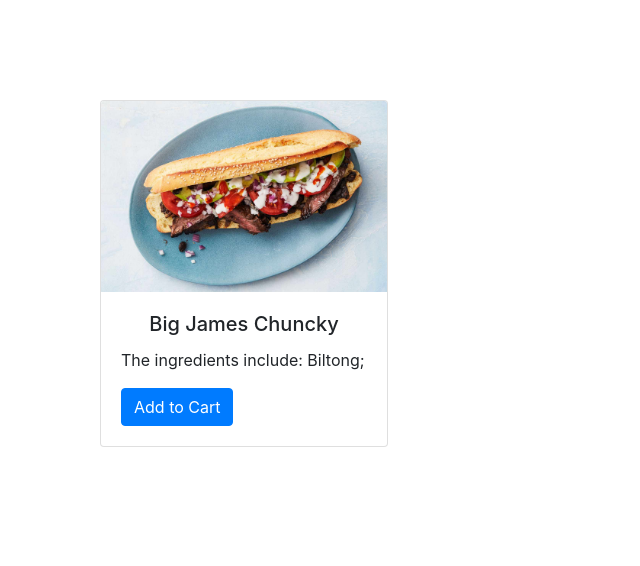
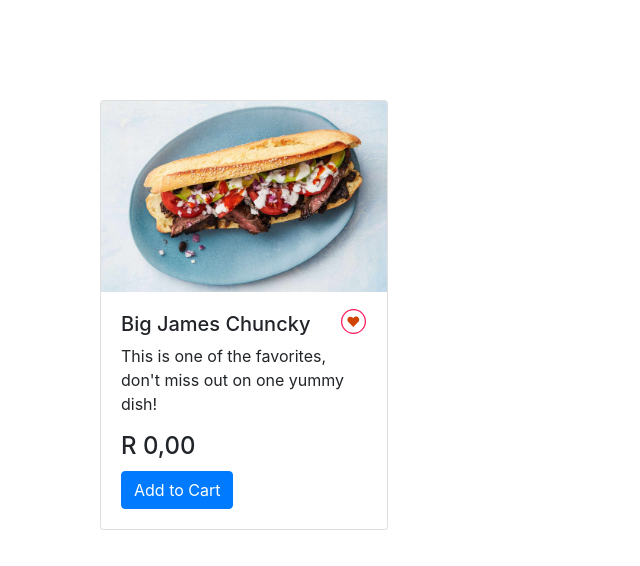
Before and after one commit to Zani231089/Task5_Dom_Manipulation, a plain HTML site: page index.html in a window 1280 px wide. Shown: the whole page, without its empty margins (0-640 px from the left). Drawn offline with nearby package versions, Linux system fonts and the light colour scheme.

Commit message:
Finalizing

```diff
--- a/css/main.css
+++ b/css/main.css
@@ -1,8 +1,14 @@
 h5{
-    text-align: center;
+    text-align: left;
 }
 
 .card{
     margin-top: 100px;
     margin-left: 100px;
 }
+
+.heart{
+    margin-top: -40px;
+    margin-left: 220px;
+    margin-bottom: 10px;
+}
--- a/index.html
+++ b/index.html
@@ -23,7 +23,13 @@
             <img class="card-img-top" src="assets/Cover image.jpeg" alt="Card image cap">
             <div class="card-body">
               <h5 class="card-title">Big James Chuncky</h5>
-              <p>The ingredients include: Biltong;</p>
+              <div class="heart">
+                <img src="assets/The right heart icon.svg" style="width: 25px; height: 25px;">
+              </div>
+              <p>This is one of the favorites, don't miss out on one yummy dish!</p>
+              <div class="cost" style="margin-bottom: 10px;">
+                <h4>R 0,00</h4>
+              </div>
               <a href="#" class="btn btn-primary">Add to Cart</a>
             </div>
           </div>
```
Also changed, not shown: assets/The right heart icon.svg (added).
